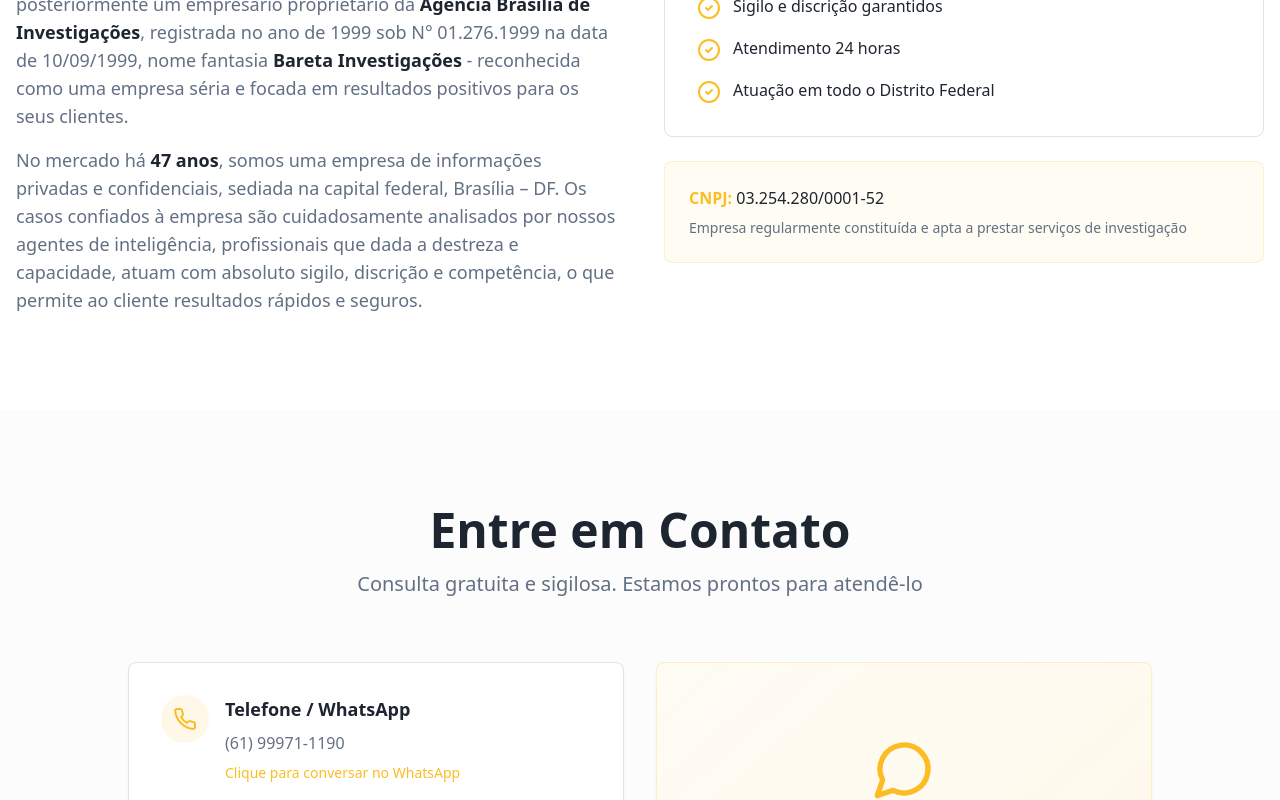
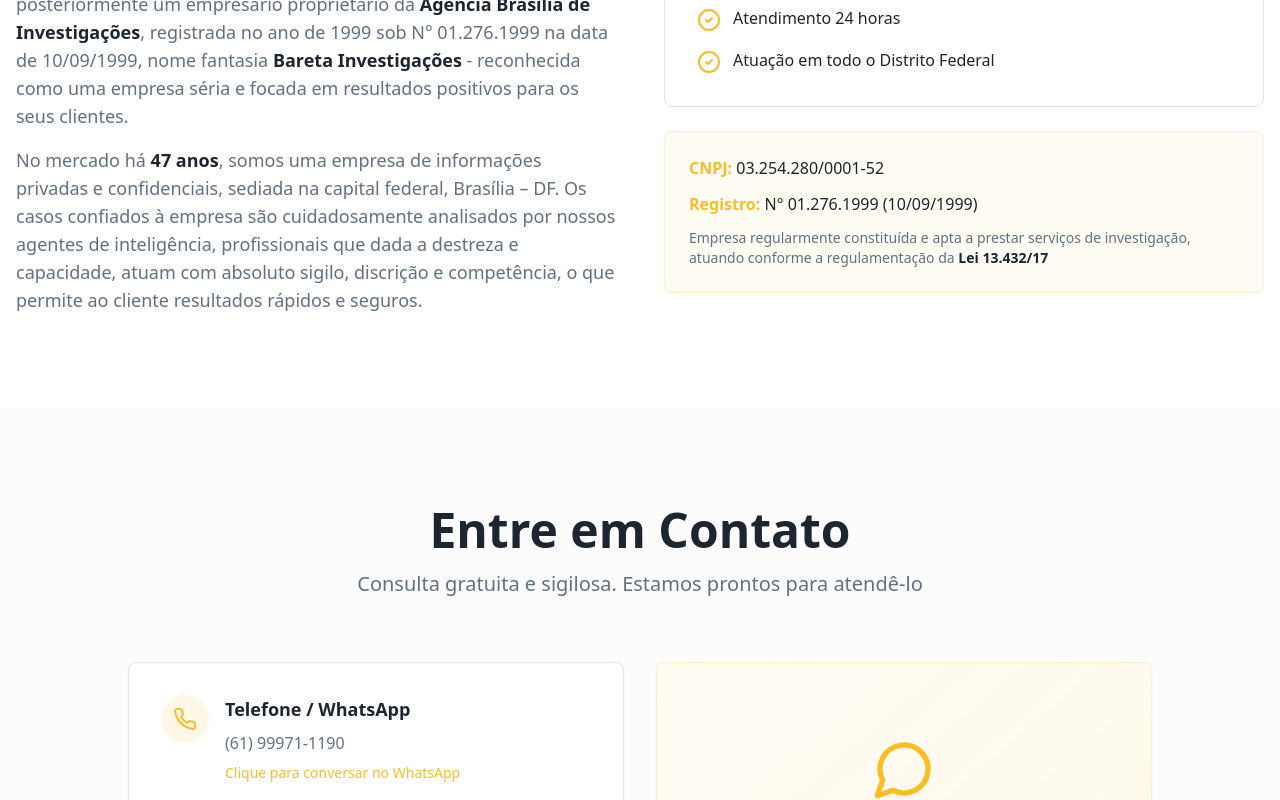
Before and after one commit to ryancostayy-spec/brasiliainvest-ads-hub, a React (Vite) app: page / in a window 1280 px wide. Shown: the part 2120-2920 px from the top of the page. Built offline with nearby package versions, Linux system fonts and the light colour scheme; the HTML template or start-up script is replaced by a standard one.

Commit message:
Add regulatory information to About section
Update About section to include compliance with Law 13.432/17.

```diff
--- a/src/components/About.tsx
+++ b/src/components/About.tsx
@@ -50,12 +50,15 @@ const About = () => {
               </div>
             </div>
 
-            <div className="bg-accent/5 border border-accent/20 rounded-lg p-6">
+            <div className="bg-accent/5 border border-accent/20 rounded-lg p-6 space-y-3">
               <p className="text-foreground">
                 <strong className="text-accent">CNPJ:</strong> 03.254.280/0001-52
               </p>
-              <p className="text-sm text-muted-foreground mt-2">
-                Empresa regularmente constituída e apta a prestar serviços de investigação
+              <p className="text-foreground">
+                <strong className="text-accent">Registro:</strong> N° 01.276.1999 (10/09/1999)
+              </p>
+              <p className="text-sm text-muted-foreground">
+                Empresa regularmente constituída e apta a prestar serviços de investigação, atuando conforme a regulamentação da <strong className="text-foreground">Lei 13.432/17</strong>
               </p>
             </div>
           </div>
```
